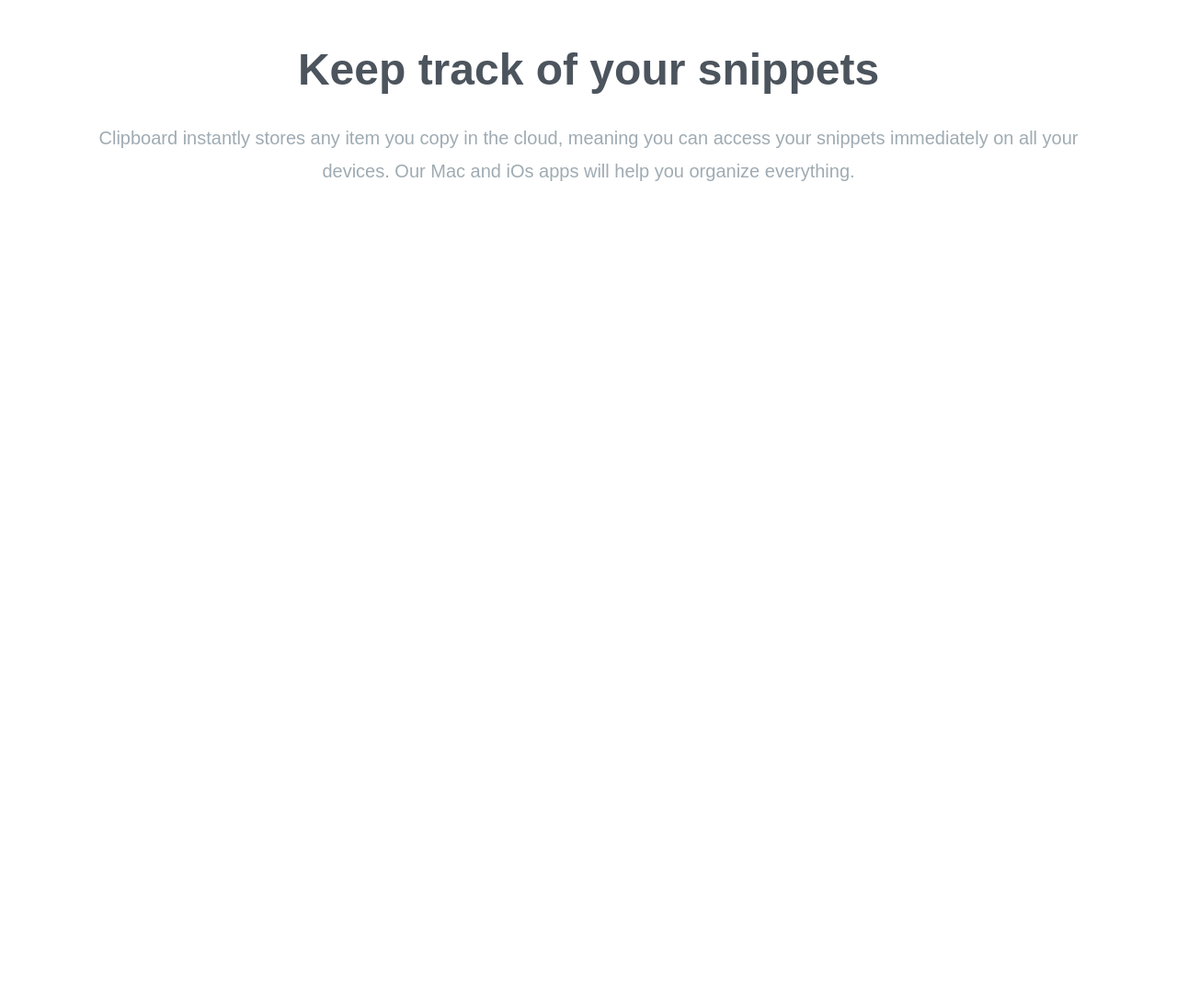
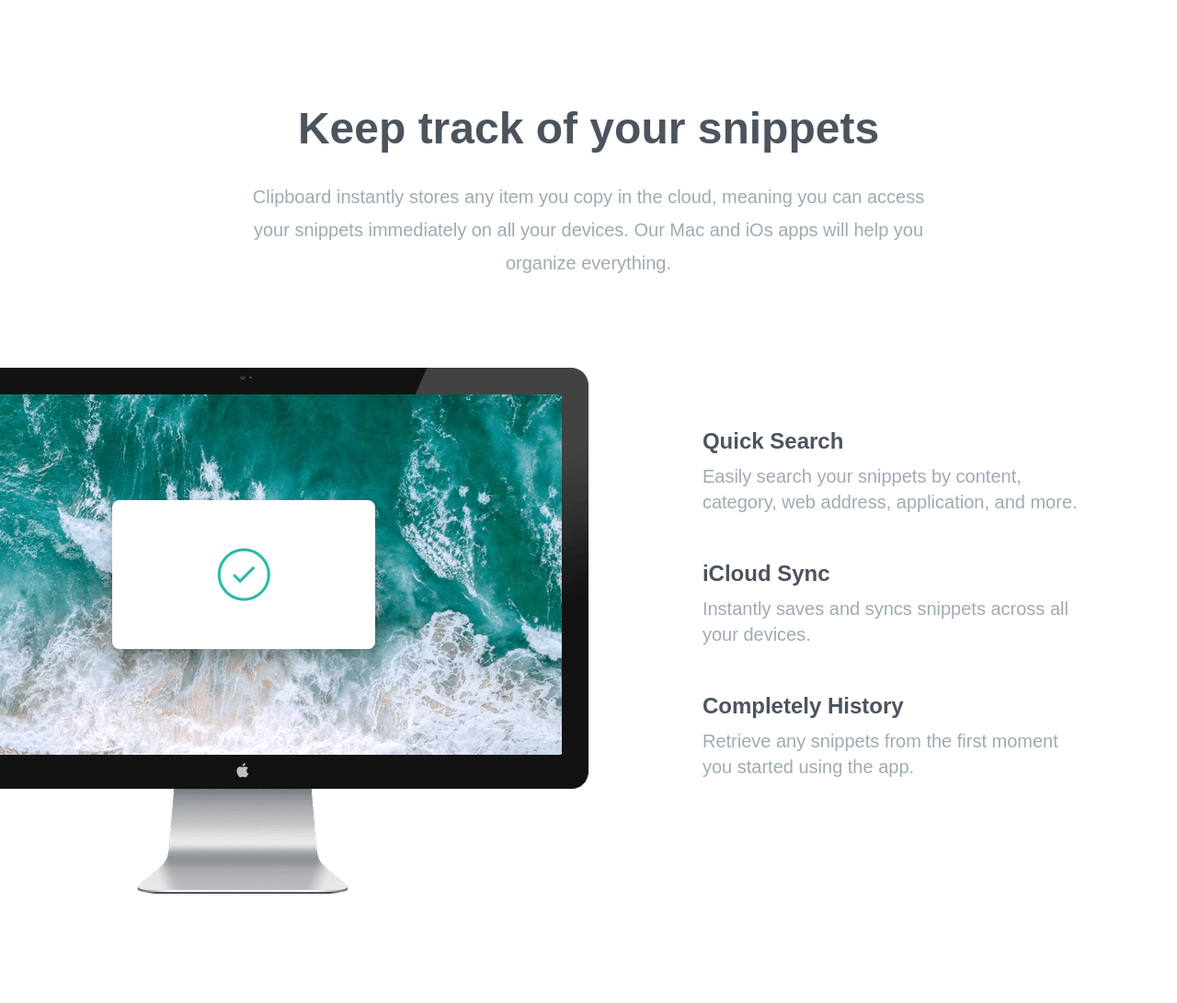
Before and after one commit to btsmith1212/clipboard-website, a website: page index.html in a window 1280 px wide. Shown: the part 669-1760 px from the top of the page at 92% size. Before the commit the page ends 969 px from the top, so only its background shows below. Drawn offline with Linux system fonts and the light colour scheme; a web font is replaced by a local one.

Commit message:
added access section, condensed css to containers

```diff
--- a/index.html
+++ b/index.html
@@ -11,12 +11,12 @@
 </head>
 <body>
     <section id = "hero">
-        <div class="section-container mb-40 px-10 pt-16">
+        <div class="section-container mb-40 pt-16">
             <img src="images/logo.svg" alt="" class="mx-auto my-16"/>
             <h3>
                 A history of everything you copy
             </h3>
-            <p class="max-w-3xl mx-auto mb-10 text-2xl text-grayishBlue">
+            <p class="section-paragraph">
                 Clipboard allows you to track and organize everything you copy.
                 Instantly access your clipboard on all your devices.
             </p>
@@ -27,14 +27,67 @@
         </div>
     </section>
     <section id="snippets">
-        <div class="section-container my-20 px-10">
+        <div class="section-container my-20">
             <h3>
                 Keep track of your snippets
             </h3>
-            <p class="mac-w-3xl mx-auto mb-24 text-xl leading-9 text-center text-grayishBlue">
+            <p class="section-paragraph">
                 Clipboard instantly stores any item you copy in the cloud, meaning you can access your snippets immediately on all your devices. Our Mac and iOs apps will help you organize everything.
             </p>
         </div>
     </section>
+    <section id="features">
+        <div class="section-container my-20">
+            <div class="relative flex flex-col md:flex-row md:space-x-32">
+                <div class="md:w-1/2">
+                    <img
+                        src="images/image-computer.png"
+                        alt=""
+                        class="md:absolute top-0 right-[50%]"
+                    />
+                </div>
+                <div class="flex flex-col mt-16 mb-24 space-y-12 text-xl md:w-1/2 md:mb-60 md:text-left md:pl-16">
+                    <div>
+                        <h5>
+                            Quick Search
+                        </h5>
+                        <p class="section-snippet">
+                            Easily search your snippets by content, category, web address, application, and more.
+                        </p>
+                    </div>
+                    <div>
+                        <h5>
+                            iCloud Sync
+                        </h5>
+                        <p class="section-snippet">
+                            Instantly saves and syncs snippets across all your devices.
+                        </p>
+                    </div>
+                    <div>
+                        <h5>
+                            Completely History
+                        </h5>
+                        <p class="section-snippet">
+                            Retrieve any snippets from the first moment you started using
+                            the app.
+                        </p>
+                    </div>
+                </div>
+            </div>
+        </div>
+    </section>
+    <section id="access">
+        <div class="section-container my-20">
+            <h3> Access Clipboard Anywhere</h3>
+            <p class="section-paragraph">
+                Whether you’re on the go, or at your computer, you can access all your
+                Clipboard snippets in a few simple clicks.
+            </p>
+            <img
+                src="images/image-devices.png"
+                alt=""
+                class="mx-auto">
+        </div>
+    </section>
 </body>
 </html>
--- a/input.css
+++ b/input.css
@@ -6,9 +6,21 @@
     h3 {
         @apply mb-8 text-4xl font-bold text-darkGrayishBlue md:text-5xl;
     }
+    h5 {
+        @apply mb-2 text-2xl font-bold text-darkGrayishBlue;
+    }
 }
+
 .section-container {
-    @apply max-w-6xl mx-auto text-center;
+    @apply max-w-6xl mx-auto text-center px-10;
+}
+
+.section-paragraph {
+    @apply max-w-3xl mx-auto mb-24 text-xl leading-9 text-center text-grayishBlue;
+}
+
+.section-snippet {
+    @apply max-w-md text-grayishBlue;
 }
 
 .button-container {
```
Also changed, not shown: css/style.css.
